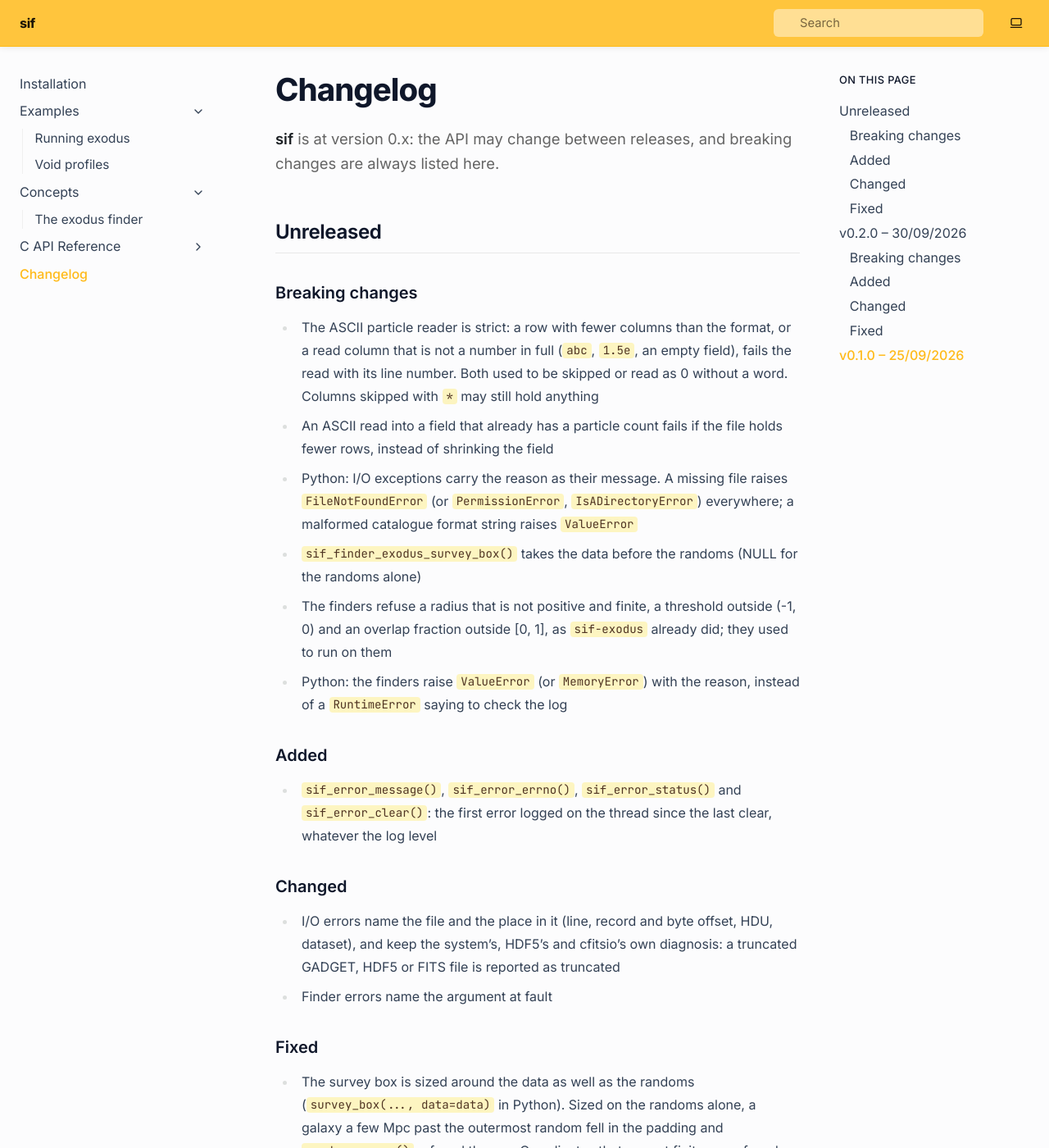
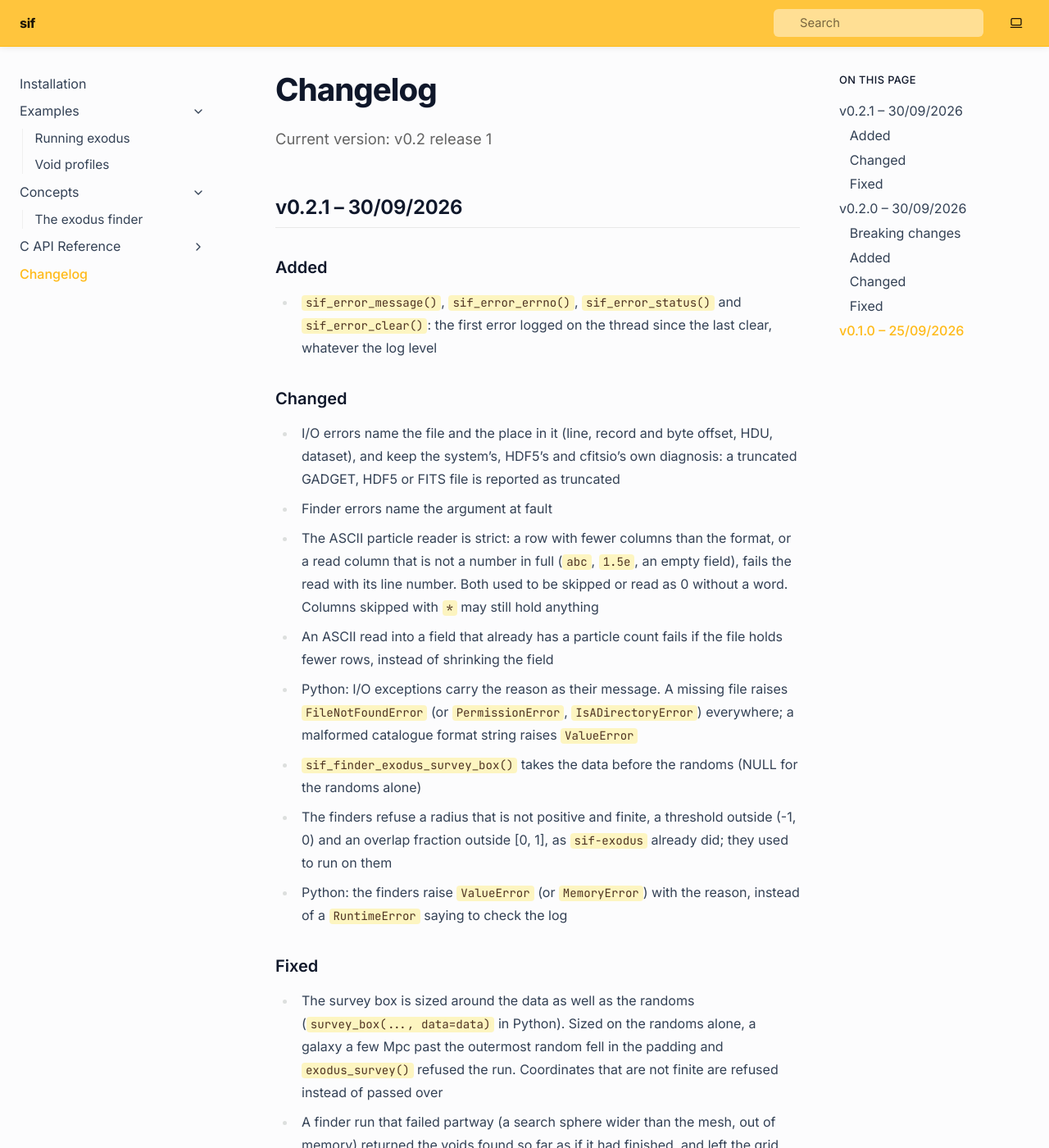
Before and after one commit to lucapalmi/sif, a Sphinx documentation site: the page built from docs/changelog.md, in a window 1280 px wide and 1400 px high. Shown: the whole window at 82% size. Built offline with Sphinx 7.4.7, drawn with Linux system fonts in a browser that asks for light colours; pages that are not in the unit, such as notebooks, are missing from menus.

Commit message:
new vers

```diff
--- a/CMakeLists.txt
+++ b/CMakeLists.txt
@@ -4,7 +4,7 @@
 # This file is part of sif. See COPYING for the full license text.
 
 cmake_minimum_required(VERSION 3.15)
-project(sif VERSION 0.2.0 LANGUAGES C)
+project(sif VERSION 0.2.1 LANGUAGES C)
 
 # Configuration
 set(CMAKE_C_STANDARD 99)
--- a/docs/changelog.md
+++ b/docs/changelog.md
@@ -1,12 +1,22 @@
 # Changelog
 
-**sif** is at version 0.x: the API may change between releases, and breaking
-changes are always listed here.
+Current version: v0.2 release 1
 
-## Unreleased
 
-### Breaking changes
+## v0.2.1 -- 30/09/2026
 
+### Added
+
+- `sif_error_message()`, `sif_error_errno()`, `sif_error_status()` and
+  `sif_error_clear()`: the first error logged on the thread since the last
+  clear, whatever the log level
+
+### Changed
+
+- I/O errors name the file and the place in it (line, record and byte
+  offset, HDU, dataset), and keep the system's, HDF5's and cfitsio's own
+  diagnosis: a truncated GADGET, HDF5 or FITS file is reported as truncated
+- Finder errors name the argument at fault
 - The ASCII particle reader is strict: a row with fewer columns than the
   format, or a read column that is not a number in full (`abc`, `1.5e`, an
   empty field), fails the read with its line number. Both used to be skipped
@@ -24,19 +34,6 @@ changes are always listed here.
   already did; they used to run on them
 - Python: the finders raise `ValueError` (or `MemoryError`) with the reason,
   instead of a `RuntimeError` saying to check the log
-
-### Added
-
-- `sif_error_message()`, `sif_error_errno()`, `sif_error_status()` and
-  `sif_error_clear()`: the first error logged on the thread since the last
-  clear, whatever the log level
-
-### Changed
-
-- I/O errors name the file and the place in it (line, record and byte
-  offset, HDU, dataset), and keep the system's, HDF5's and cfitsio's own
-  diagnosis: a truncated GADGET, HDF5 or FITS file is reported as truncated
-- Finder errors name the argument at fault
 
 ### Fixed
 
```
